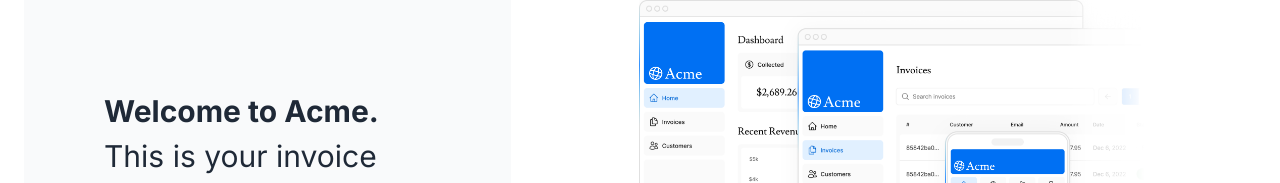
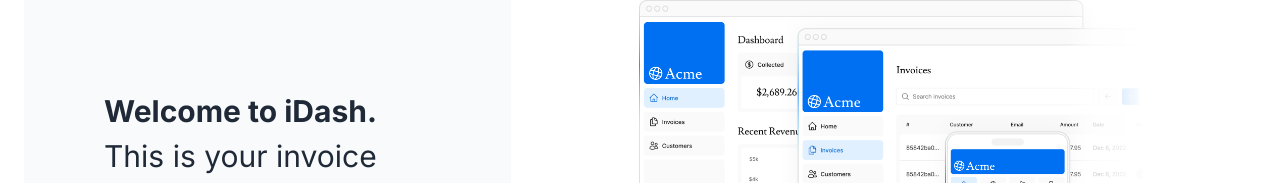
Before and after one commit to shkholikov/invoice-dashboard, a Next.js app: page / in a window 1280 px wide. Shown: the part 320-503 px from the top of the page. Built offline with nearby package versions, Linux system fonts and the light colour scheme.

Commit message:
Login page title change.

```diff
--- a/app/page.tsx
+++ b/app/page.tsx
@@ -15,7 +15,7 @@ export default function Page() {
           <p
             className={`${lusitana.className} text-xl text-gray-800 md:text-3xl md:leading-normal`}
           >
-            <strong>Welcome to Acme.</strong> This is your invoice management
+            <strong>Welcome to iDash.</strong> This is your invoice management
             tool.
           </p>
           <Link
```
